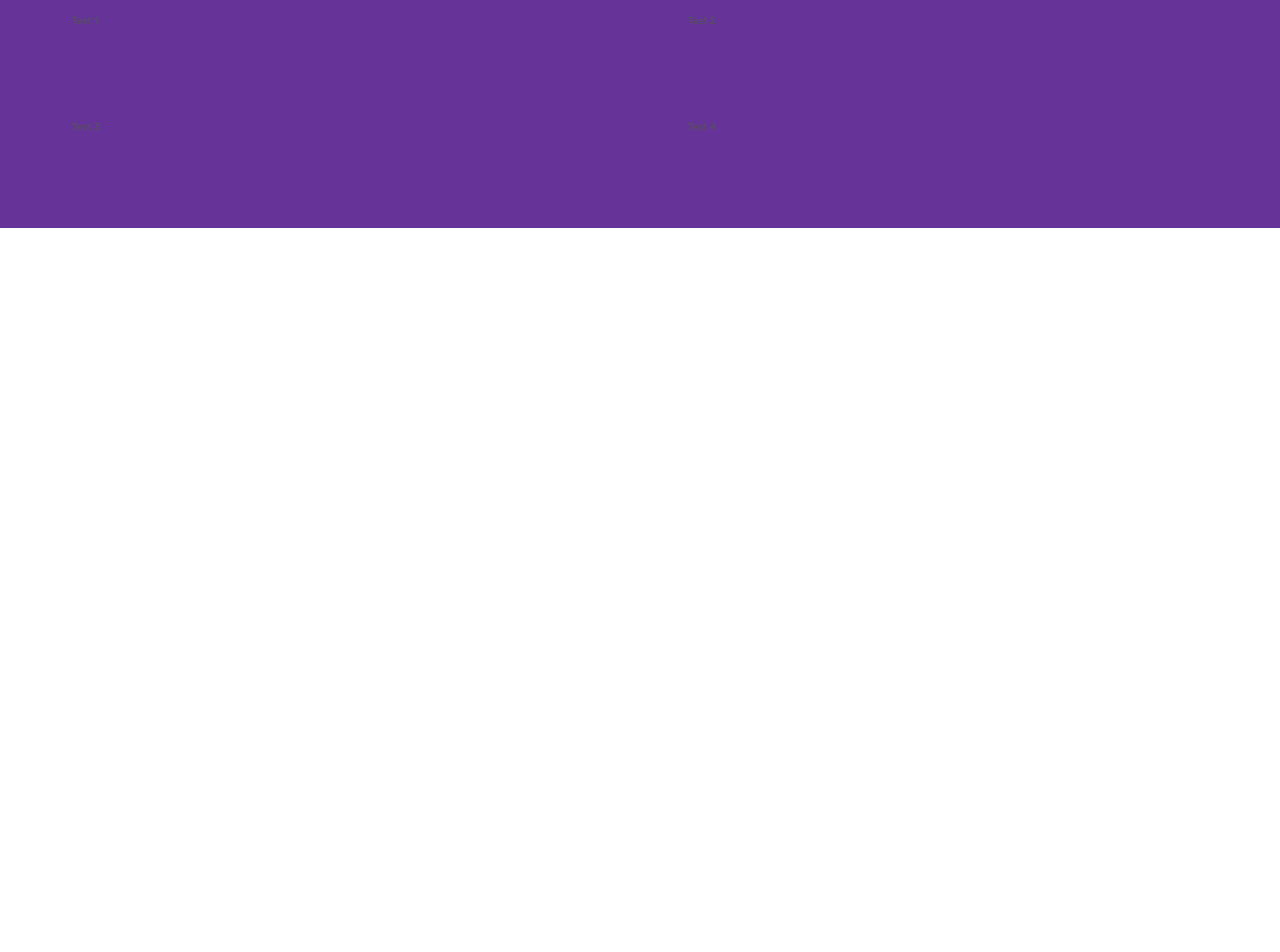
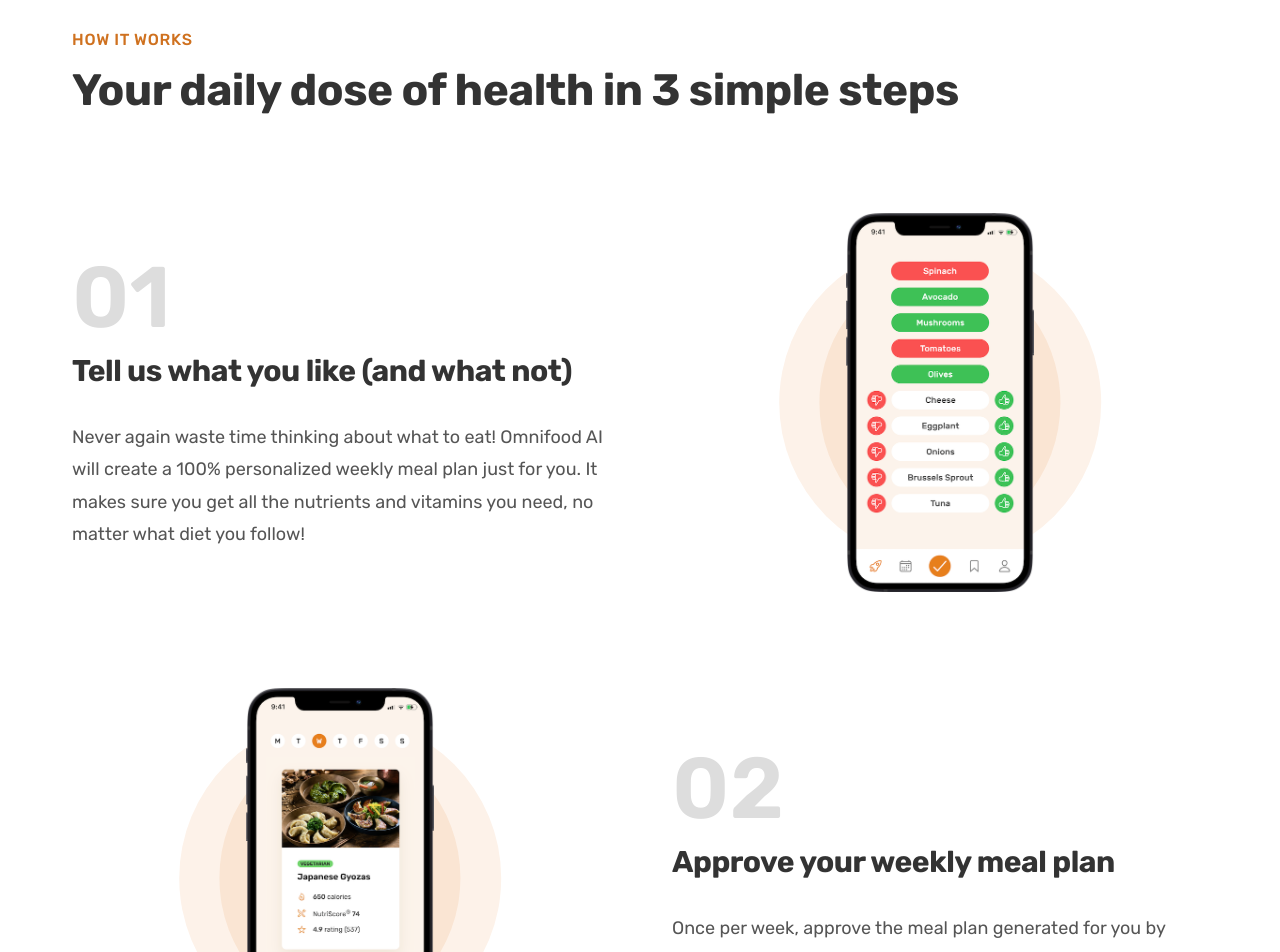
Before and after one commit to Elly1130/omnifood-website, a Next.js app: page / in a window 1280 px wide. Shown: the part 880-1832 px from the top of the page. Before the commit the page ends 1108 px from the top, so only its background shows below. Built offline with nearby package versions, Linux system fonts and the light colour scheme.

Commit message:
Build the How-It-Works Section

```diff
--- a/src/components/GlobalStyle.ts
+++ b/src/components/GlobalStyle.ts
@@ -1,4 +1,4 @@
-import styled, { createGlobalStyle } from 'styled-components';
+import styled, { createGlobalStyle, css } from 'styled-components';
 
 const GlobalStyle = createGlobalStyle`
 * {
@@ -10,6 +10,7 @@
 html {
   /* font-size: 10px; */
   font-size: 62.5%;
+  height: 100%;
 }
 
 body {
@@ -17,6 +18,7 @@
   line-height: 1;
   font-weight: 400;
   color: #555;
+  height: 100%;
 }
 `;
 
@@ -25,6 +27,20 @@
 export const OrangeHighlight = styled.span`
   color: #cf711f;
   font-weight: 700;
+`;
+
+export const Grid = styled.div`
+  display: grid;
+  column-gap: 6.4rem;
+  row-gap: 9.6rem;
+`;
+
+export const Grid2Cols = css`
+  grid-template-columns: repeat(2, 1fr);
+`;
+
+export const GridCenterV = css`
+  align-items: center;
 `;
 
 /*
@@ -44,11 +60,17 @@
 Small: 1.06
 Paragraph default: 1.6
 
+- Letter spacing
+-0.5px
+0.75px
+1.2px
+
 --- 02 COLORS
 
 - Primary: #e67e22
 - Tints:
 #fdf2e9
+#fae5d3
 - Shades:
 #cf711f
 - Accents:
--- a/src/components/hero/Hero.tsx
+++ b/src/components/hero/Hero.tsx
@@ -1,6 +1,6 @@
 import Image from 'next/image';
 import styled from 'styled-components';
-import { Grid } from '../how-it-works/HowItWorks';
+import { Grid } from '../GlobalStyle';
 
 import Button from '../ui/Button';
 import Heading from '../ui/Heading';
--- a/src/components/how-it-works/HowItWorks.tsx
+++ b/src/components/how-it-works/HowItWorks.tsx
@@ -1,34 +1,36 @@
-import styled, { css } from 'styled-components';
-
-export const Grid = styled.div`
-  display: grid;
-  gap: 9.6rem;
-`;
-
-const Grid2Cols = css`
-  grid-template-columns: repeat(2, 1fr);
-`;
+import styled from 'styled-components';
+import { Grid, Grid2Cols, GridCenterV } from '../GlobalStyle';
+import Heading from '../ui/Heading';
+import Step from './step/Step';
 
 const SectionHow = styled.section`
   padding: 9.6rem 0;
-  background-color: rebeccapurple;
 `;
 
-const HowContainer = styled(Grid)`
+const ContainerGrid = styled(Grid)`
   ${Grid2Cols}
+  ${GridCenterV}
   max-width: 120rem;
   padding: 0 3.2rem;
   margin: 0 auto;
 `;
 
+const Container = styled.div`
+  max-width: 120rem;
+  padding: 0 3.2rem;
+  margin: 0 auto;
+  overflow: auto;
+`;
+
 const HowItWorks = () => {
   return <SectionHow>
-    <HowContainer>
-      <div>Test 1</div>
-      <div>Test 2</div>
-      <div>Test 3</div>
-      <div>Test 4</div>
-    </HowContainer>
+    <Container>
+      <Heading classification='subheading'>How it works</Heading>
+      <Heading classification='secondary'>Your daily dose of health in 3 simple steps</Heading>
+    </Container>
+    <ContainerGrid>
+      <Step />
+    </ContainerGrid>
   </SectionHow>;
 };
 
--- /dev/null
+++ b/src/components/how-it-works/step/Step.tsx
@@ -0,0 +1,31 @@
+import styled from 'styled-components';
+
+import { getStepData, StepDataType } from '../../../data/Steps';
+import StepImage from './StepImage';
+import StepText from './StepText';
+
+export type StepDataProps = {
+  data: StepDataType;
+};
+
+const Step = () => {
+  const StepData = getStepData();
+
+  return <>
+    {StepData.map(data => {
+      if (parseInt(data.id) % 2 === 1) {
+        return <>
+          <StepText data={data} />
+          <StepImage data={data} />
+        </>;
+      } else {
+        return <>
+          <StepImage data={data} />
+          <StepText data={data} />
+        </>;
+      }
+    })}
+  </>;
+};
+
+export default Step;
--- /dev/null
+++ b/src/components/how-it-works/step/StepImage.tsx
@@ -0,0 +1,49 @@
+import Image from 'next/image';
+import styled, { css } from 'styled-components';
+
+import { StepDataProps } from './Step';
+
+const BeforeAfter = css`
+  content: "";
+  display: block;
+  border-radius: 50%;
+  position: absolute;
+  top: 50%;
+  left: 50%;
+  transform: translate(-50%, -50%);
+`;
+
+const ImageWrapper = styled.div`
+  display: flex;
+  align-items: center;
+  justify-content: center;
+  position: relative;
+
+  ::before{
+    ${BeforeAfter}
+    width: 60%;
+    padding-bottom: 60%;
+    background-color: #fdf2e9;
+    z-index: -2;
+  }
+
+  ::after{
+    ${BeforeAfter}
+    width: 45%;
+    padding-bottom: 50%;
+    background-color: #fae5d3;
+    z-index: -1;
+  }
+
+  img{
+    width: 35%;
+  }
+`;
+
+const StepImage: React.FC<StepDataProps> = ({ data }) => {
+  return <ImageWrapper>
+    <img src={data.img} alt={data.alt} />
+  </ImageWrapper>;
+};
+
+export default StepImage;
--- /dev/null
+++ b/src/components/how-it-works/step/StepText.tsx
@@ -0,0 +1,26 @@
+import styled from 'styled-components';
+
+import Heading from '../../ui/Heading';
+import { StepDataProps } from './Step';
+
+const StepNumber = styled.p`
+  font-size: 8.6rem;
+  font-weight: 600;
+  color: #ddd;
+  margin-bottom: 1.2rem;
+`;
+
+const StepDescription = styled.p`
+  font-size: 1.8rem;
+  line-height: 1.8;
+`;
+
+const StepText: React.FC<StepDataProps> = ({ data }) => {
+  return <div>
+    <StepNumber>{data.id}</StepNumber>
+    <Heading classification='tertiary'>{data.title}</Heading>
+    <StepDescription>{data.description}</StepDescription>
+  </div>;
+};
+
+export default StepText;
--- a/src/components/ui/Heading.tsx
+++ b/src/components/ui/Heading.tsx
@@ -1,12 +1,40 @@
-import styled from 'styled-components';
+import styled, { css } from 'styled-components';
 
-const StyledHeading = styled.h1`
-  font-size: 5.2rem;
+const StyledHeading = css`
   font-weight: 700;
-  line-height: 1.05;
   color: #333;
   letter-spacing: -0.5px; // Remove spacing between letters
+`;
+
+const StyledH1 = styled.h1`
+  ${StyledHeading}
+  font-size: 5.2rem;
+  line-height: 1.05;
   margin-bottom: 3.2rem;
+`;
+
+const StyledH2 = styled.h2`
+  ${StyledHeading}
+  font-size: 4.4rem;
+  line-height: 1.2;
+  margin-bottom: 9.6rem;
+`;
+
+const StyledH3 = styled.h3`
+  ${StyledHeading}
+  font-size: 3rem;
+  line-height: 1.2;
+  margin-bottom: 3.2rem;
+`;
+
+const StyledSubheading = styled.span`
+  display: block;
+  font-size: 1.6rem;
+  font-weight: 500;
+  color: #cf711f;
+  text-transform: uppercase;
+  margin-bottom: 1.6rem;
+  letter-spacing: 0.75px;
 `;
 
 type HeadingProps = {
@@ -14,6 +42,16 @@
   children?: React.ReactNode;
 };
 
-export default function Heading(props: HeadingProps) {
-  return <StyledHeading>{props.children}</StyledHeading>;
-}
+const Heading: React.FC<HeadingProps> = (props) => {
+  if (props.classification === 'primary') {
+    return <StyledH1>{props.children}</StyledH1>;
+  } else if (props.classification === 'subheading') {
+    return <StyledSubheading>{props.children}</StyledSubheading>;
+  } else if (props.classification === 'secondary') {
+    return <StyledH2>{props.children}</StyledH2>;
+  } else {
+    return <StyledH3>{props.children}</StyledH3>;
+  }
+};
+
+export default Heading;
--- /dev/null
+++ b/src/data/Steps.ts
@@ -0,0 +1,38 @@
+export type StepDataType = {
+  id: string;
+  title: string;
+  description: string;
+  img: string;
+  alt: string;
+};
+
+const StepData = [
+  {
+    id: '01',
+    title: 'Tell us what you like (and what not)',
+    description:
+      'Never again waste time thinking about what to eat! Omnifood AI will create a 100% personalized weekly meal plan just for you. It makes sure you get all the nutrients and vitamins you need, no matter what diet you follow!',
+    img: '/img/app/app-screen-1.png',
+    alt: 'iPhone app preferences selection screen',
+  },
+  {
+    id: '02',
+    title: 'Approve your weekly meal plan',
+    description:
+      'Once per week, approve the meal plan generated for you by Omnifood AI. You can change ingredients, swap entire meals, or even add your own recipes.',
+    img: '/img/app/app-screen-2.png',
+    alt: 'iPhone app meal approving plan',
+  },
+  {
+    id: '03',
+    title: 'Receive meals at convenient time',
+    description:
+      'Best chefs in town will cook your selected meal every day, and we will deliver it to your door whenever works best for you. You can change delivery schedule and address daily!',
+    img: '/img/app/app-screen-3.png',
+    alt: 'iPhone app delivery screen',
+  },
+];
+
+export const getStepData = (): StepDataType[] => {
+  return StepData;
+};
```
